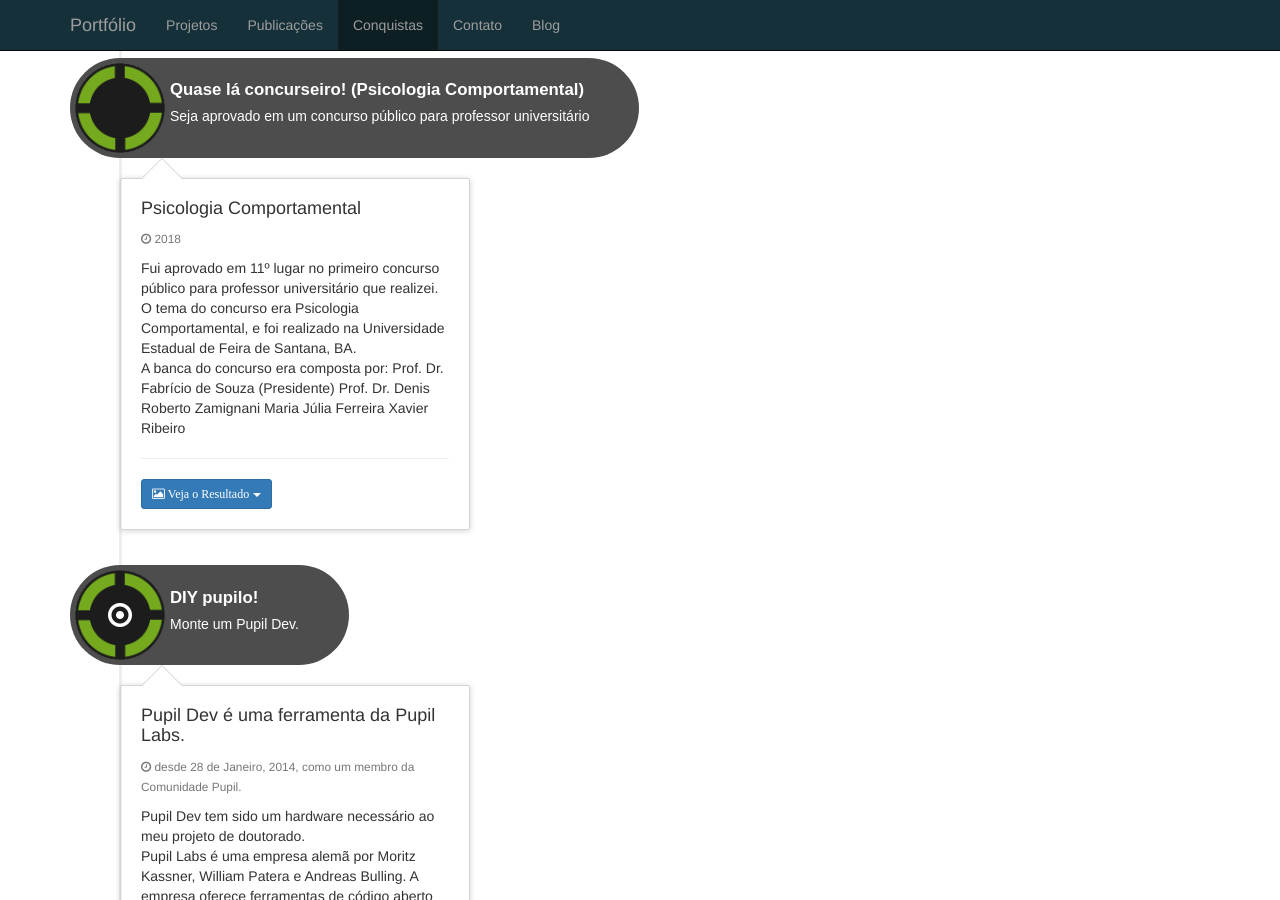
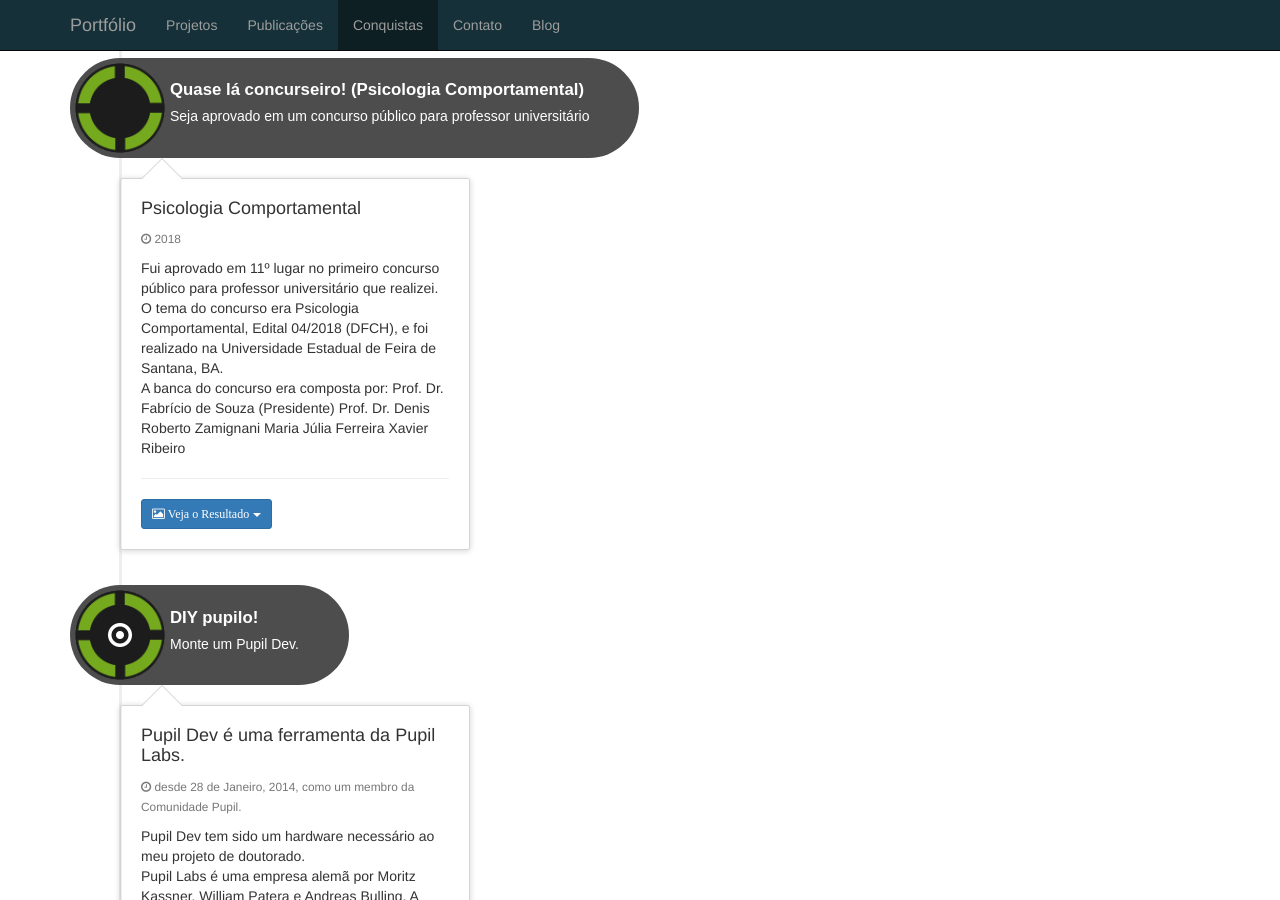
Before and after one commit to cpicanco/portfolio, a Jekyll site: the page built from pt-br/achievements.md, in a window 1280 px wide and 900 px high, scrolled down 681 px. Built offline with Jekyll 4.4.1, drawn with Linux system fonts in a browser that asks for light colours; nearby versions of some CDN libraries.

Commit message:
Update 20180501.yml

```diff
--- a/_data/achievements/20180501.yml
+++ b/_data/achievements/20180501.yml
@@ -7,7 +7,7 @@ pt-BR:
   description: >
     Fui aprovado em 11º lugar no primeiro concurso público para professor universitário que realizei.
 
-    O tema do concurso era Psicologia Comportamental,
+    O tema do concurso era Psicologia Comportamental, Edital 04/2018 (DFCH),
     e foi realizado na Universidade Estadual de Feira de Santana, BA.
 
     A banca do concurso era composta por:
```
